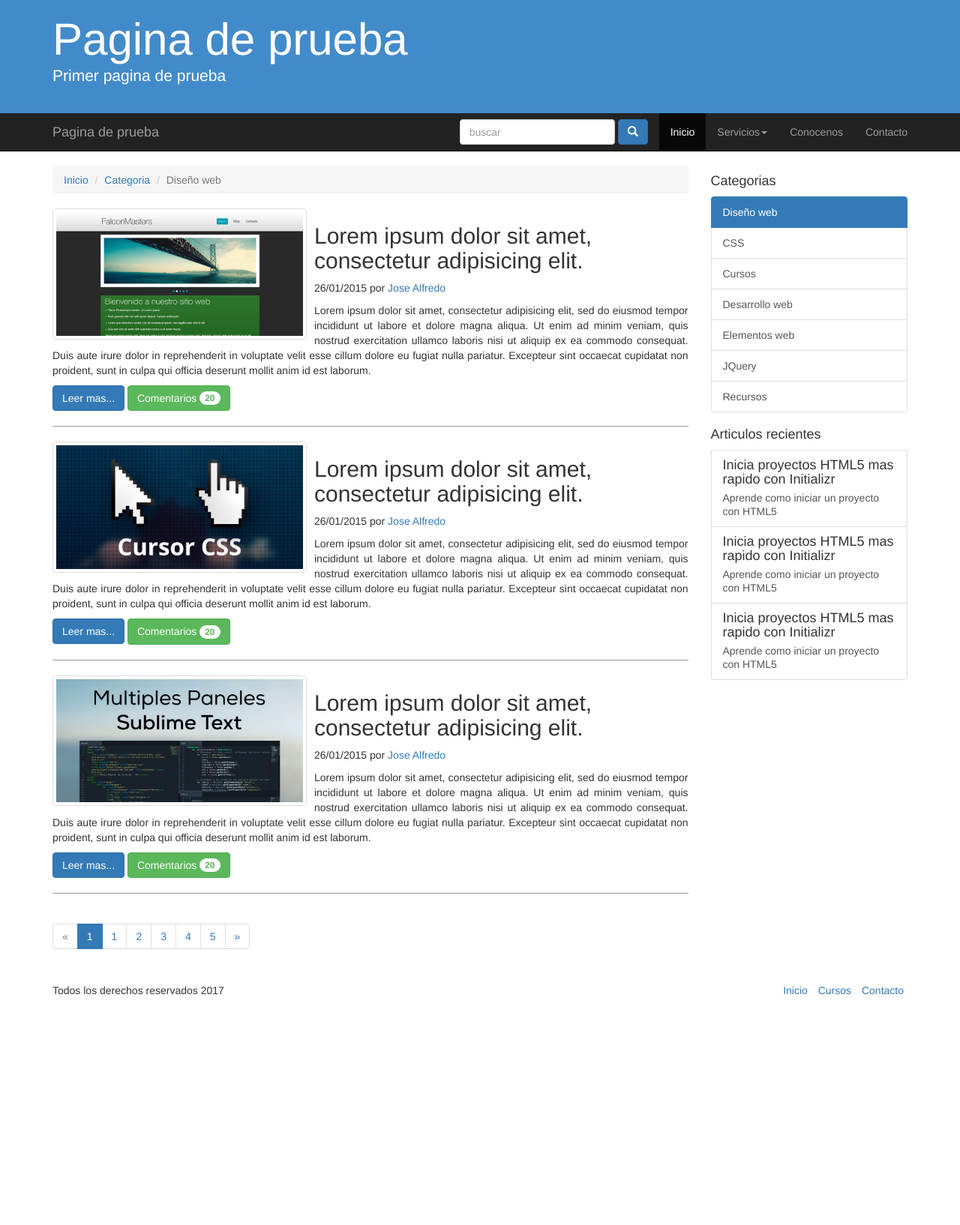
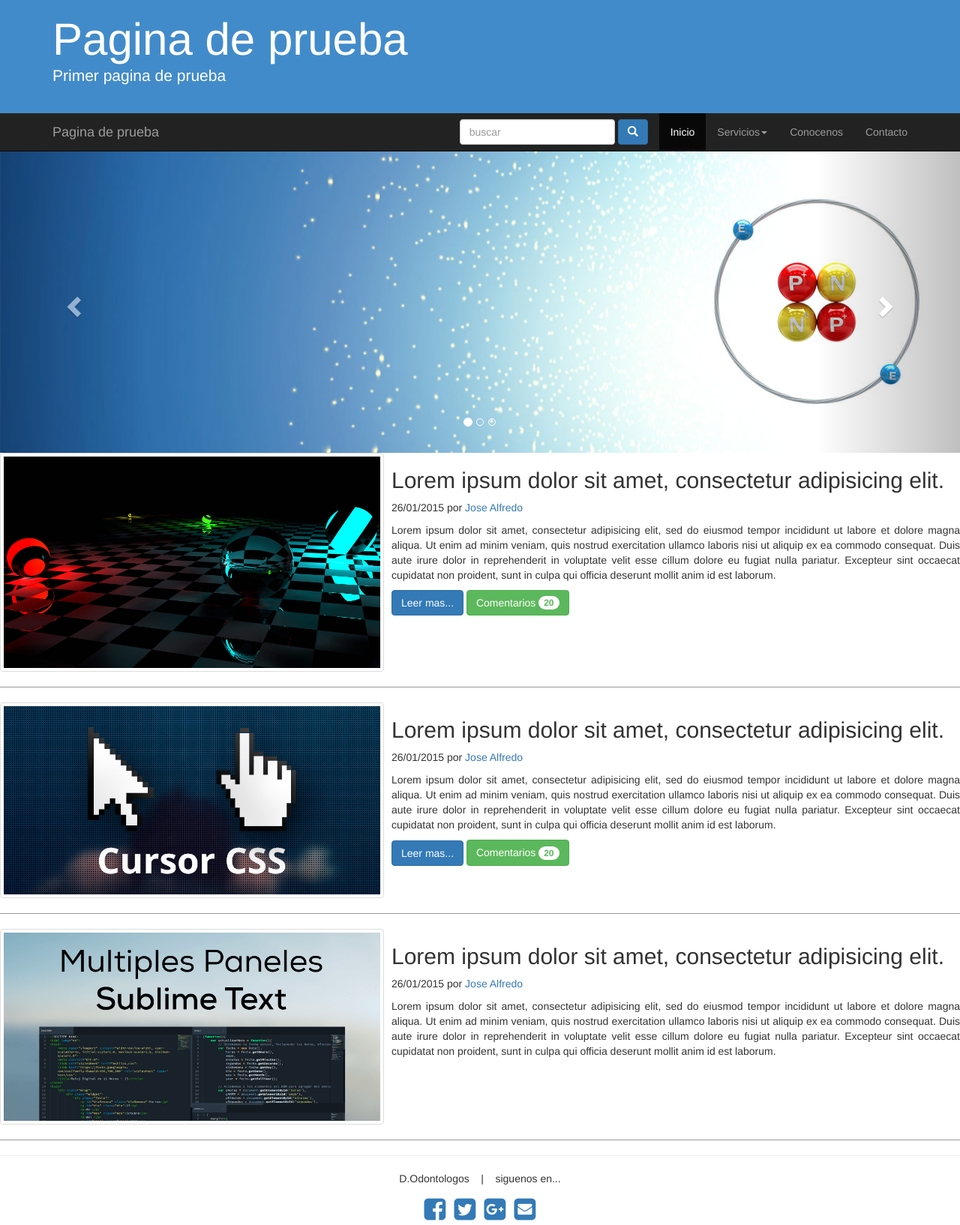
Before and after one commit to JoseSantillan97/prueba, a PHP site: page / in a window 1280 px wide. Shown: the whole page at 75% size. Before the commit the page ends 1327 px from the top, so only its background shows below. Run offline with PHP 8.4, Linux system fonts and the light colour scheme; some libraries are stand-ins or nearby versions.

Commit message:
Se tiene el JumboTron, el NavBar, el Carrusel, las secciones y el footer

```diff
--- a/css/estilos.css
+++ b/css/estilos.css
@@ -69,3 +69,35 @@
   left: 0;
   height: 85px;
 }
+
+
+/* -- AQUI EMPIEZAN ESTILOS DEL FOOTER -- */
+#social-fb:hover {
+     color: #3B5998;
+ }
+ #social-tw:hover {
+     color: #4099FF;
+ }
+ #social-gp:hover {
+     color: #d34836;
+ }
+ #social-em:hover {
+     color: #f39c12;
+ }
+ .social:hover {
+     -webkit-transform: scale(1.1);
+     -moz-transform: scale(1.1);
+     -o-transform: scale(1.1);
+ }
+ .social {
+     -webkit-transform: scale(0.8);
+     /* Browser Variations: */
+
+     -moz-transform: scale(0.8);
+     -o-transform: scale(0.8);
+     -webkit-transition-duration: 0.5s;
+     -moz-transition-duration: 0.5s;
+     -o-transition-duration: 0.5s;
+ }
+
+/* -- AQUI TERMINAN ESTILOS DEL FOOTER -- */
--- a/index.html
+++ b/index.html
@@ -3,9 +3,11 @@
 <head>
 	<meta charset="UTF-8">
 	<meta name="viewport" content="width=device-width, user-scalable=no, initial-scale=1.0, maximum-scale=1.0, minimum-scale=1.0">
-	<title>Contenido de la pagina</title>
+	<title>Plantilla</title>
 	<link rel="stylesheet" href="css/bootstrap.min.css">
 	<link rel="stylesheet" href="css/estilos.css">
+
+<link href="//maxcdn.bootstrapcdn.com/font-awesome/4.1.0/css/font-awesome.min.css" rel="stylesheet">
 </head>
 <body>
 
@@ -65,18 +67,43 @@
 	</header>
 <!-- AQUI TERMINA LA BARRA DE NAVEGACION SUPERIOR -->
 
+<!-- AQUI INICIA EL CARRUSEL -->
+<div id="myCarousel" class="carousel slide" data-ride="carousel">
+  <!-- Indicators -->
+	<ol class="carousel-indicators">
+		<li data-target="#myCarousel" data-slide-to="0" class="active"></li>
+    	<li data-target="#myCarousel" data-slide-to="1"></li>
+    	<li data-target="#myCarousel" data-slide-to="2"></li>
+  	</ol>
 
-<section class="main container">
-	<div class="row">
-		<section class="posts col-md-9">
-			<div class="migas-de-pan">
-				<ol class="breadcrumb">
-					<li><a href="#">Inicio</a></li>
-					<li><a href="#">Categoria</a></li>
-					<li class="active">Diseño web</li>
-				</ol>
+  <!-- Wrapper for slides -->
+<div class="carousel-inner" align="center">
+	<div class="item active">
+    	<img src="img/slide1.jpg" alt="Ciencia" width="1600" height="530">
 	</div>
 
+    <div class="item">
+    	<img src="img/slide2.jpg" alt="Auto honda" width="1600" height="530">
+    </div>
+
+    <div class="item">
+    	<img src="img/slide3.jpg" alt="Comedor" width="1600" height="530">
+    </div>
+</div>
+
+  <!-- Left and right controls -->
+  <a class="left carousel-control" href="#myCarousel" data-slide="prev">
+    <span class="glyphicon glyphicon-chevron-left"></span>
+    <span class="sr-only">Previous</span>
+  </a>
+  <a class="right carousel-control" href="#myCarousel" data-slide="next">
+    <span class="glyphicon glyphicon-chevron-right"></span>
+    <span class="sr-only">Next</span>
+  </a>
+</div>
+<!-- AQUI TERMINA EL CARRUSEL -->
+
+<!-- AQUI EMPIEZAN LOS ARCICULOS -->
 	<article class="post clearfix">
 		<a href="#" class="thumb pull-left">
 			<img src="img/1.jpg" class="img-thumbnail" alt="imagen1">
@@ -98,7 +125,6 @@
 			<a href="#" class="btn btn-success">Comentarios <span class="badge">20</span></a>
 		</div>
 	</article>
-
 
 
 	<article class="post clearfix">
@@ -130,89 +156,34 @@
 		<h2 class="post-title">
 			<a href="#">Lorem ipsum dolor sit amet, consectetur adipisicing elit.</a>
 		</h2>
-					<p><span class="post-fecha">26/01/2015</span> por <span class="post-autor"><a href="#">Jose Alfredo</a></span></p>
+			<p><span class="post-fecha">26/01/2015</span> por <span class="post-autor"><a href="#">Jose Alfredo</a>
+			</span></p>
 			<p class="post-contenido text-justify"	>
 				Lorem ipsum dolor sit amet, consectetur adipisicing elit, sed do eiusmod
 				tempor incididunt ut labore et dolore magna aliqua. Ut enim ad minim veniam,
 				quis nostrud exercitation ullamco laboris nisi ut aliquip ex ea commodo
 				consequat. Duis aute irure dolor in reprehenderit in voluptate velit esse
 				cillum dolore eu fugiat nulla pariatur. Excepteur sint occaecat cupidatat non
-					proident, sunt in culpa qui officia deserunt mollit anim id est laborum.</p>
-
-				<div class="contenedor-botones">
-					<a href="#" class="btn btn-primary">Leer mas...</a>
-					<a href="#" class="btn btn-success">Comentarios <span class="badge">20</span></a>
-				</div>
+				proident, sunt in culpa qui officia deserunt mollit anim id est laborum.
+			</p>
 	</article>
 
-			<nav>
-				<div class="center-block">
-					<ul class="pagination">
-						<li class="disabled"><a href="#">&laquo;<span class="sr-only">Anterior</span></a></li>
-						<li class="active"><a href="#">1</a></li>
-						<li><a href="#">1</a></li>
-						<li><a href="#">2</a></li>
-						<li><a href="#">3</a></li>
-						<li><a href="#">4</a></li>
-						<li><a href="#">5</a></li>
-						<li><a href="#">&raquo; <span class="sr-only">Siguiente</span></a></li>
-					</ul>
-				</div>
-			</nav>
-		</section>
+<!-- AQUI TERMINAN LOS ARCICULOS -->
 
-		<aside class="col-md-3 hidden-xs hidden-sm">
-			<h4>Categorias</h4>
-			<div class="list-group">
-				<a href="#" class="list-group-item active">Diseño web</a>
-				<a href="#" class="list-group-item">CSS</a>
-				<a href="#" class="list-group-item">Cursos</a>
-				<a href="#" class="list-group-item">Desarrollo web</a>
-				<a href="#" class="list-group-item">Elementos web</a>
-				<a href="#" class="list-group-item">JQuery</a>
-				<a href="#" class="list-group-item">Recursos</a>
-			</div>
-
-			<h4>Articulos recientes</h4>
-			<a href="#" class="list-group-item">
-				<h4 class="list-group-item-heading">Inicia proyectos HTML5 mas rapido con Initializr</h4>
-				<p class="list-group-item-text">Aprende como  iniciar un proyecto con HTML5</p>
-			</a>
-
-			<a href="#" class="list-group-item">
-				<h4 class="list-group-item-heading">Inicia proyectos HTML5 mas rapido con Initializr</h4>
-				<p class="list-group-item-text">Aprende como  iniciar un proyecto con HTML5</p>
-			</a>
-
-			<a href="#" class="list-group-item">
-				<h4 class="list-group-item-heading">Inicia proyectos HTML5 mas rapido con Initializr</h4>
-				<p class="list-group-item-text">Aprende como  iniciar un proyecto con HTML5</p>
-			</a>
-		</aside>
-	</div>
-</section>
-
-
+<!-- AQUI INICIA EL FOOTER -->
 	<footer>
-		<div class="container">
-			<div class="row">
-				<div class="col-xs-6">
-					<p>Todos los derechos reservados 2017</p>
-				</div>
-				<div class="col-xs-6">
-					<ul class="list-inline text-right">
-						<li><a href="#">Inicio</a></li>
-						<li><a href="#">Cursos</a></li>
-						<li><a href="#">Contacto</a></li>
-					</ul>
-				</div>
-			</div>
+		<div class="text-center center-block"><hr>
+			<p class="txt-railway">D.Odontologos &nbsp&nbsp&nbsp|&nbsp&nbsp&nbsp siguenos en...</p>
+	        <a href="https://www.facebook.com/perlasofia.medinasoria?ref=ts&fref=ts"><i id="social-fb" class="fa fa-facebook-square fa-3x social"></i></a>
+		    <a href="#"><i id="social-tw" class="fa fa-twitter-square fa-3x social"></i></a>
+		    <a href="https://plus.google.com/+Bootsnipp-page"><i id="social-gp" class="fa fa-google-plus-square fa-3x social"></i></a>
+		    <a href="mailto:bootsnipp@gmail.com"><i id="social-em" class="fa fa-envelope-square fa-3x social"></i></a>
 		</div>
 	</footer>
+<!-- AQUI TERMINA EL FOOTER -->
 
 	<script src="js/jquery.js"></script>
 	<script src="js/bootstrap.min.js"></script>
-	<!-- <script src="js/jquery1.js"></script> -->
 
 </body>
 </html>
```
Also changed, not shown: img/1.jpg, img/5.jpg (added), img/slide1.jpg (added), img/slide2.jpg (added), img/slide3.jpg (added), img/slide4.jpg (added). Lines whose indentation alone changed are shown as unchanged.
